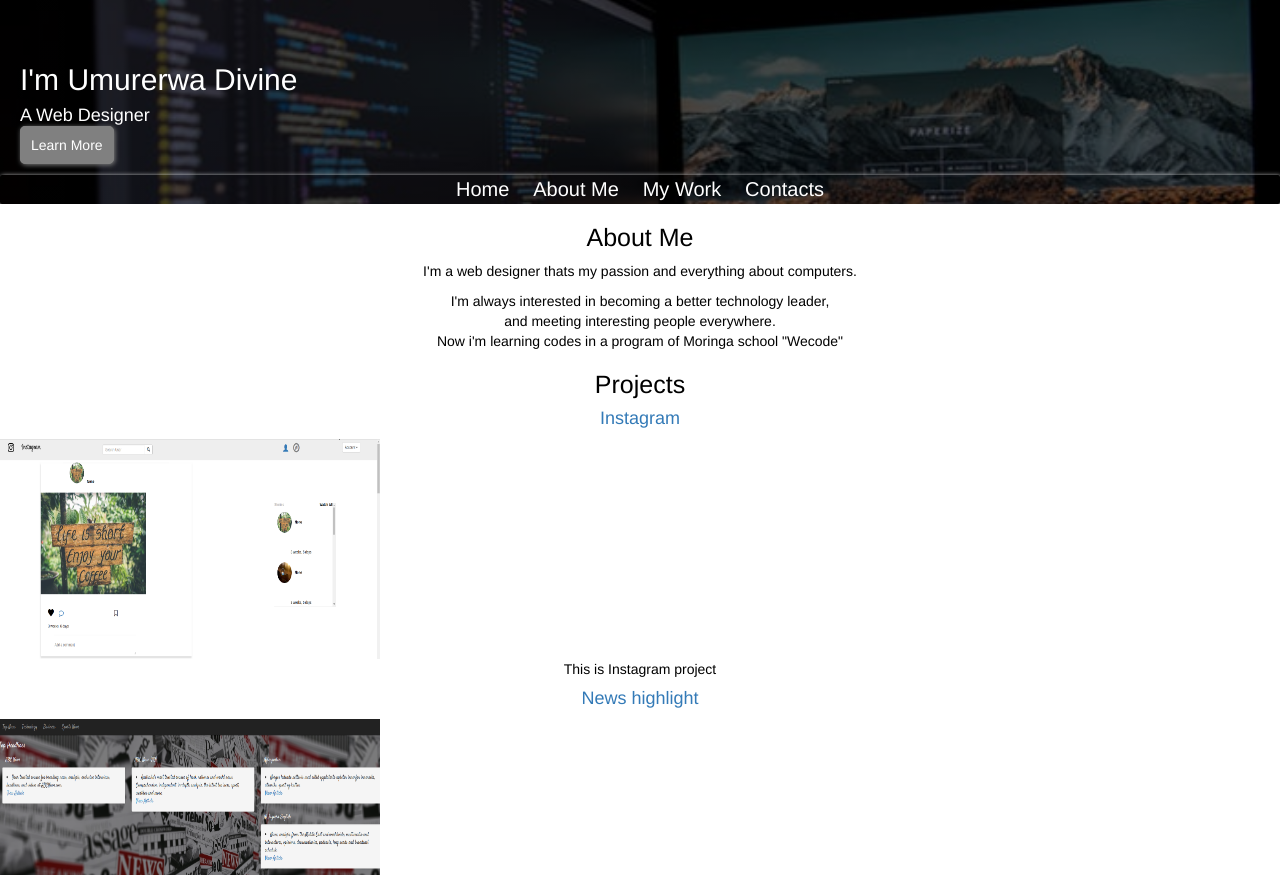
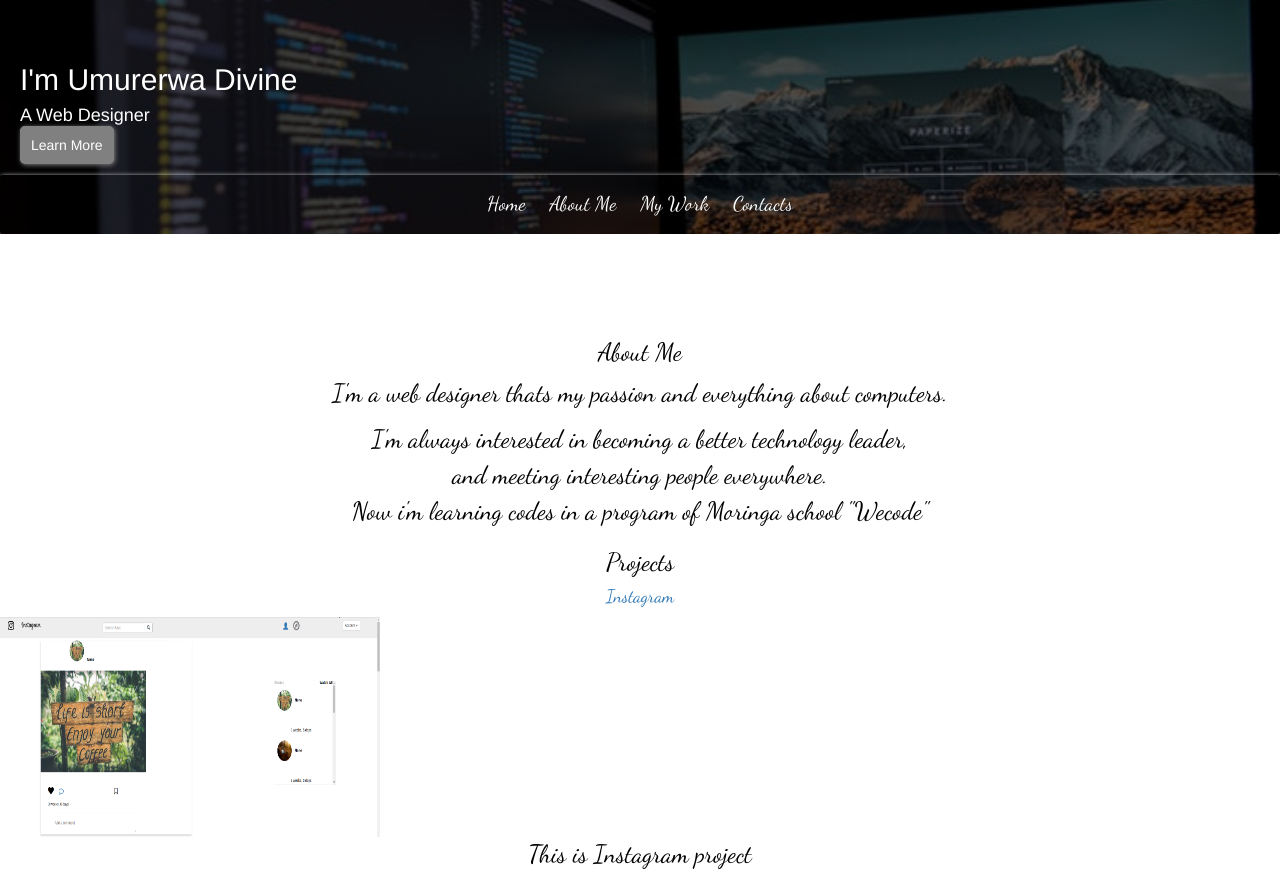
Before and after one commit to UmurerwaDivine/my-first-project, a plain HTML site: page index.html in a window 1280 px wide. Shown: the part 273-1148 px from the top of the page. Drawn offline with nearby package versions, Linux system fonts and the light colour scheme.

Commit message:
third commit

```diff
--- a/index.html
+++ b/index.html
@@ -33,12 +33,114 @@
       </div>
 
       <nav>
+
           <a href="#home">Home</a>
           <a href="#Contacts">About Me</a>
           <a href="#Contacts">My Work</a>
           <a href="#Contacts">Contacts</a>
+         </ul>
       </nav>
     </div>
+    <section id="home" class="home">
+       <div class="name">
+          <h1>Umurerwa Divine</h1>
+          <h5>Software Developer</h5>
+       </div>
+    <!-- </section>
+    <section id="about" class="about">
+       <div class="section-title">
+          <h2>About</h2>
+       </div>
+       <div class="about-info">
+          <p>
+            <p>I'm a web designer thats my passion and everything about computers.</p>
+
+            <p>I'm always interested in becoming a better technology leader,<br>
+                and meeting interesting people everywhere.<br>
+             Now i'm learning codes in a program of Moringa school "Wecode"
+            </p>
+
+          </p>
+       </div>
+       <a href="#" class="downloadbtn">Download</a>
+       <div class="timeline">
+          <div class="col">
+             <span>2015-2019</span>
+             <h6>Lorem ipsum dolor sit amet, consectetur adipiscing elit. Donec et nisl eu mauris scelerisque consequat.</h6>
+          </div>
+          <div class="col">
+            <span>2015-2019</span>
+            <h6>Lorem ipsum dolor sit amet, consectetur adipiscing elit. Donec et nisl eu mauris scelerisque consequat.</h6>
+         </div>
+         <div class="col">
+            <span>2015-2019</span>
+            <h6>Lorem ipsum dolor sit amet, consectetur adipiscing elit. Donec et nisl eu mauris scelerisque consequat.</h6>
+         </div>
+       </div>
+    </section>
+
+    <section id="service" class="service">
+       <div class="service-title">
+          <h2>Services</h2>
+       </div>
+       <div class="service-info">
+          <div class="col">
+            <img src="img/Screenshot from 2019-04-25 11-31-45.png" >
+            <h3>Instagram</h3>
+            <p>This is Instagram project </p>
+         </div>
+         <div class="col">
+          <img src="img/Screenshot from 2019-04-25 11-27-47.png" >
+              <h3>News highlight</h3>
+              <p>this web app in flask using Api a web application of news highlight</p>
+         </div>
+         <div class="col">
+            <img src="img/Screenshot from 2019-04-25 11-47-39.png">
+               <h3>personal-gallery</h3>
+              <p>this web app its in django represents different pictures in different category and location</p>
+              </div>
+          <div class="col">
+              <img src="img/Screenshot from 2019-04-25 11-41-00.png">
+              <h3>Quotes-Page</h3>
+               <p>this web app its in Angular which has different quotes, their votes and authors</p>
+          </div>
+       </div>
+    </section>
+    <div id="gallery" class="gallery">
+       <div class="section-title">
+          <h2>Gallery</h2>
+       </div>
+       <div class="gallery-info">
+          <div class="col">
+             <img src="img/boot.jpg">
+          </div>
+          <div class="col">
+               <img src="img/flask.jpg">
+            </div>
+       </div>
+       <div class="col">
+            <img src="img/flask.jpg">
+         </div>
+         <div class="col">
+               <img src="img/boot.jpg">
+            </div>
+            <div class="col">
+                  <img src="img/boot.jpg">
+               </div>
+    </div>
+    <section id="contact" class="contact">
+       <div class="section-title">
+          <h2>Contact</h2>
+       </div>
+       <div class="contact-info">
+          <form>
+             <input type="text" class="textField" placeholder="fullname" required="">
+             <input type="text" class="textField" placeholder="email Address" required="">
+             <textarea class="textField" placeholder="Your Message"></textarea>
+             <input type="submit" class="textField submitButton" value="Send Message">
+          </form>
+       </div>
+    </section> -->
       <div class="begin">
          <div class="second">
              <h2>About Me</h2>
@@ -59,7 +161,7 @@
              <p> If you have a project or creative need that I can help with,<a href="#fourth"><strong>please get in touch</strong> </a></p>
              <p>When I'm not designing,i'm probably hanging out with friends or family,<br>
                 reading,watching movies or listening to a sermon preach or other speech.</p> -->
-        </div>
+         </div>
 
         <div class="second">
             <h2>Projects</h2>
--- a/style.css
+++ b/style.css
@@ -1,4 +1,4 @@
-#home{
+ #home{
     font-family: 'Dancing Script', cursive;
     color:white
 
@@ -60,7 +60,7 @@ a:hover{
 .second h2{
     /* display:inline; */
     /* padding:90px; */
-    color: black;
+     color: black;
     font-size: 25px;
     text-align: center;
 }
@@ -96,14 +96,14 @@ h5{
 
 }
 
-/* img{
+ img{
     width: 30px;
     height:20px;
-} */
-/* li{
+}
+ li{
     padding: 5px;
 
-} */
+}
 
 a{
     text-decoration:none;
@@ -157,7 +157,7 @@ li{
 .fifth{
     text-align: center;
 }
-html, body, div, span, applet, object, iframe,
+/* html, body, div, span, applet, object, iframe,
 h1, h2, h3, h4, h5, h6, p, blockquote, pre,
 a, abbr, acronym, address, big, cite, code,
 del, dfn, em, img, ins, kbd, q, s, samp,
@@ -177,9 +177,9 @@ time, mark, audio, video {
 	font: inherit;
     vertical-align: baseline;
     scroll-behavior: smooth;
-}
+} */
 /* HTML5 display-role reset for older browsers */
-article, aside, details, figcaption, figure,
+/* article, aside, details, figcaption, figure,
 footer, header, hgroup, menu, nav, section {
 	display: block;
 }
@@ -204,3 +204,58 @@ table {
 	border-collapse: collapse;
 	border-spacing: 0;
 }
+header{
+    position: absolute;
+    top: 0;
+    left: 0;
+    width: 100%;
+    text-align: center;
+    padding: 25px 0;
+    z-index: 99;
+
+}
+header ul li a{
+    color: #ffffff;
+    text-transform: uppercase;
+    text-decoration: none;
+    margin: 0 40px;
+    visibility: hidden;
+}
+.fixed{
+   position: fixed;
+   top:0;
+   left: 0;
+   background-color: #000000;
+   z-index: 999;
+}
+section{
+    padding: 60px 0;
+    height: 100px;
+    position: relative;
+}
+.home{
+    color: #ffffff;
+    padding: 0;
+    text-align: center;
+    justify-content: center;
+    display: flex;
+    align-items: flex-end;
+    background: url(img/code.jpeg)no-repeat;
+    background-size: cover;
+    background-position: center;
+    background-color: #34495e;
+    background-attachment: fixed;
+    z-index: 9;
+
+}
+img{
+    width: 380px;
+    height:220px;
+}
+.home h1{
+    font-size: 68px;
+    text-transform: uppercase;
+    text-shadow: 0 15px 20px #000000;
+    margin-bottom: 0;
+    visibility: hidden;
+} */
```
